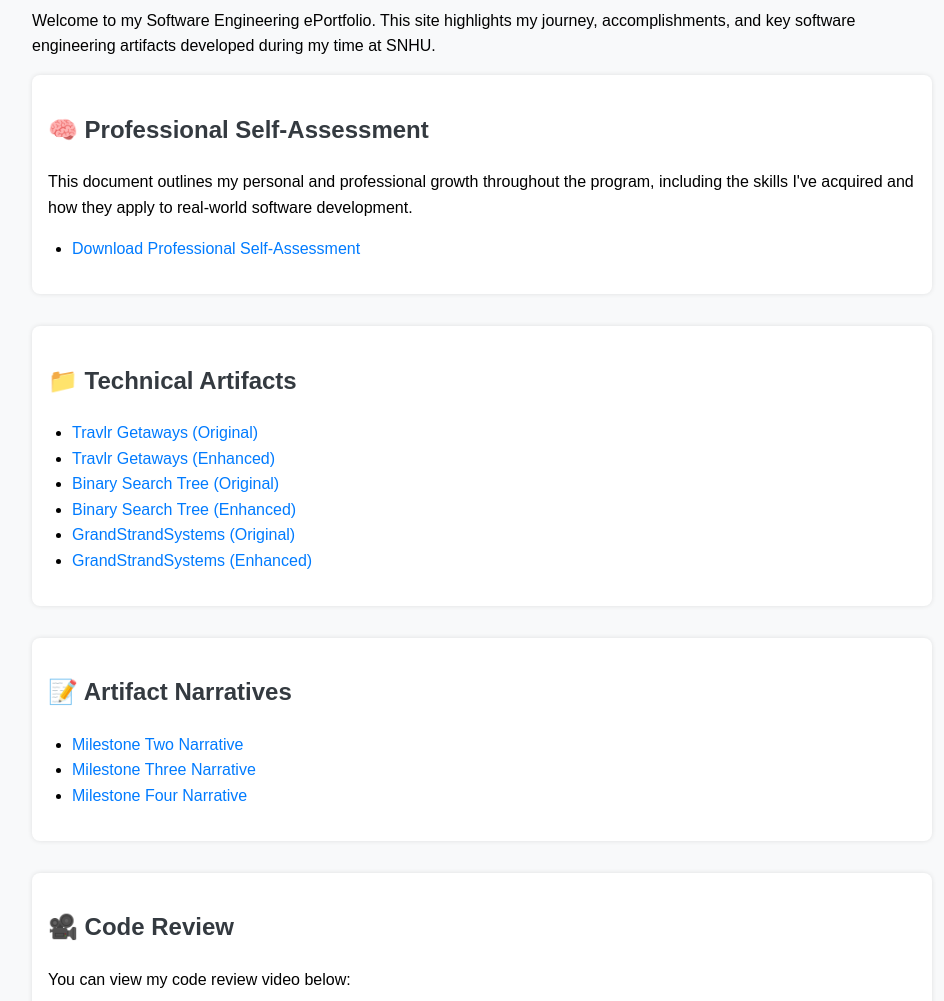
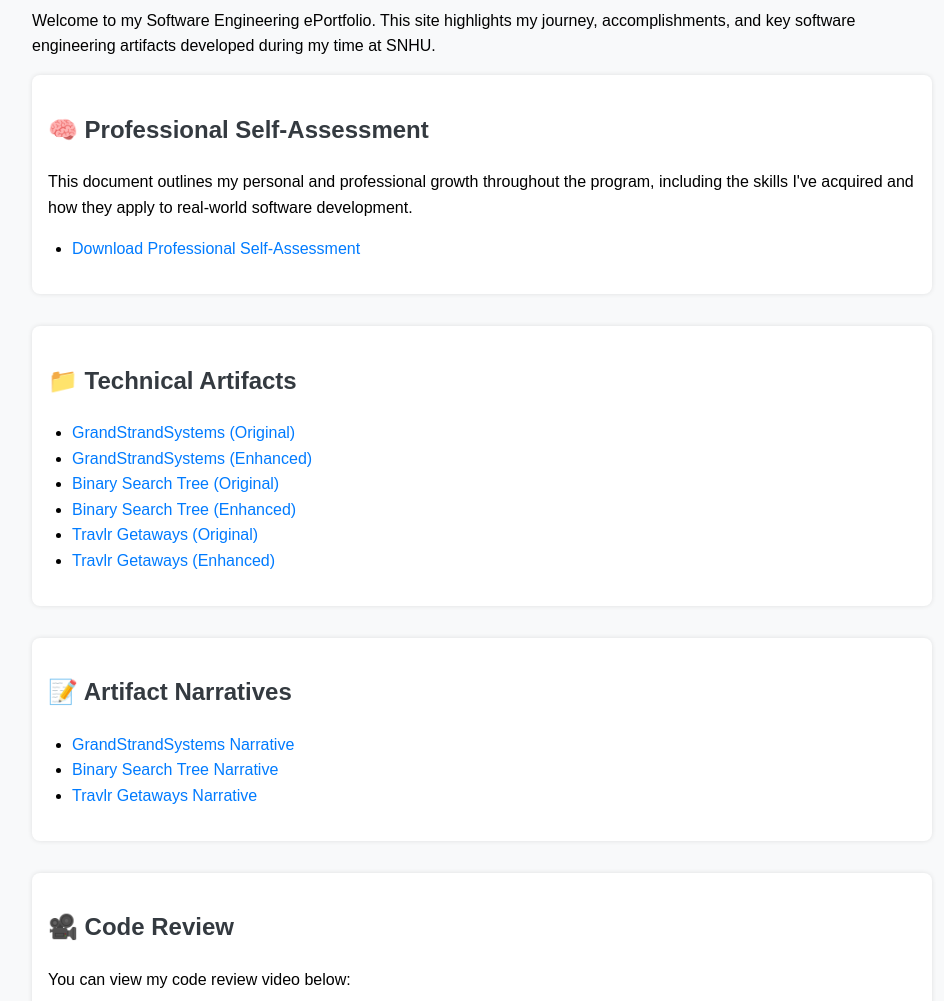
Before and after one commit to ETRoss00/ETRoss00.github.io, a plain HTML site: page index.html in a window 1280 px wide. Shown: the part 97-1098 px from the top of the page, without its empty margins (158-1102 px from the left). Drawn offline with Linux system fonts and the light colour scheme.

Commit message:
Update index.html

```diff
--- a/index.html
+++ b/index.html
@@ -50,21 +50,21 @@
   <section>
     <h2>📁 Technical Artifacts</h2>
     <ul>
+      <li><a href="GrandStrandSystems%20(Original).zip" download>GrandStrandSystems (Original)</a></li>
+      <li><a href="GrandStrandSystems%20(Enhanced).zip" download>GrandStrandSystems (Enhanced)</a></li>
+      <li><a href="Binary%20Search%20Tree%20(Original).zip" download>Binary Search Tree (Original)</a></li>
+      <li><a href="Binary%20Search%20Tree%20(Enhanced).zip" download>Binary Search Tree (Enhanced)</a></li>
       <li><a href="Travlr%20Getaways%20(Original).zip" download>Travlr Getaways (Original)</a></li>
       <li><a href="Travlr%20Getaways%20(Enhanced).zip" download>Travlr Getaways (Enhanced)</a></li>
-      <li><a href="Binary%20Search%20Tree%20(Original).zip" download>Binary Search Tree (Original)</a></li>
-      <li><a href="Binary%20Search%20Tree%20(Enhanced).zip" download>Binary Search Tree (Enhanced)</a></li>
-      <li><a href="GrandStrandSystems%20(Original).zip" download>GrandStrandSystems (Original)</a></li>
-      <li><a href="GrandStrandSystems%20(Enhanced).zip" download>GrandStrandSystems (Enhanced)</a></li>
     </ul>
   </section>
 
   <section>
     <h2>📝 Artifact Narratives</h2>
     <ul>
-      <li><a href="3-2%20Milestone%20Two%20Narrative.docx" download>Milestone Two Narrative</a></li>
-      <li><a href="4-2%20Milestone%20Three%20Narrative.docx" download>Milestone Three Narrative</a></li>
-      <li><a href="5-2%20Milestone%20Four%20Narrative.docx" download>Milestone Four Narrative</a></li>
+      <li><a href="3-2%20Milestone%20Two%20Narrative.docx" download>GrandStrandSystems Narrative</a></li>
+      <li><a href="4-2%20Milestone%20Three%20Narrative.docx" download>Binary Search Tree Narrative</a></li>
+      <li><a href="5-2%20Milestone%20Four%20Narrative.docx" download>Travlr Getaways Narrative</a></li>
     </ul>
   </section>
 
```
